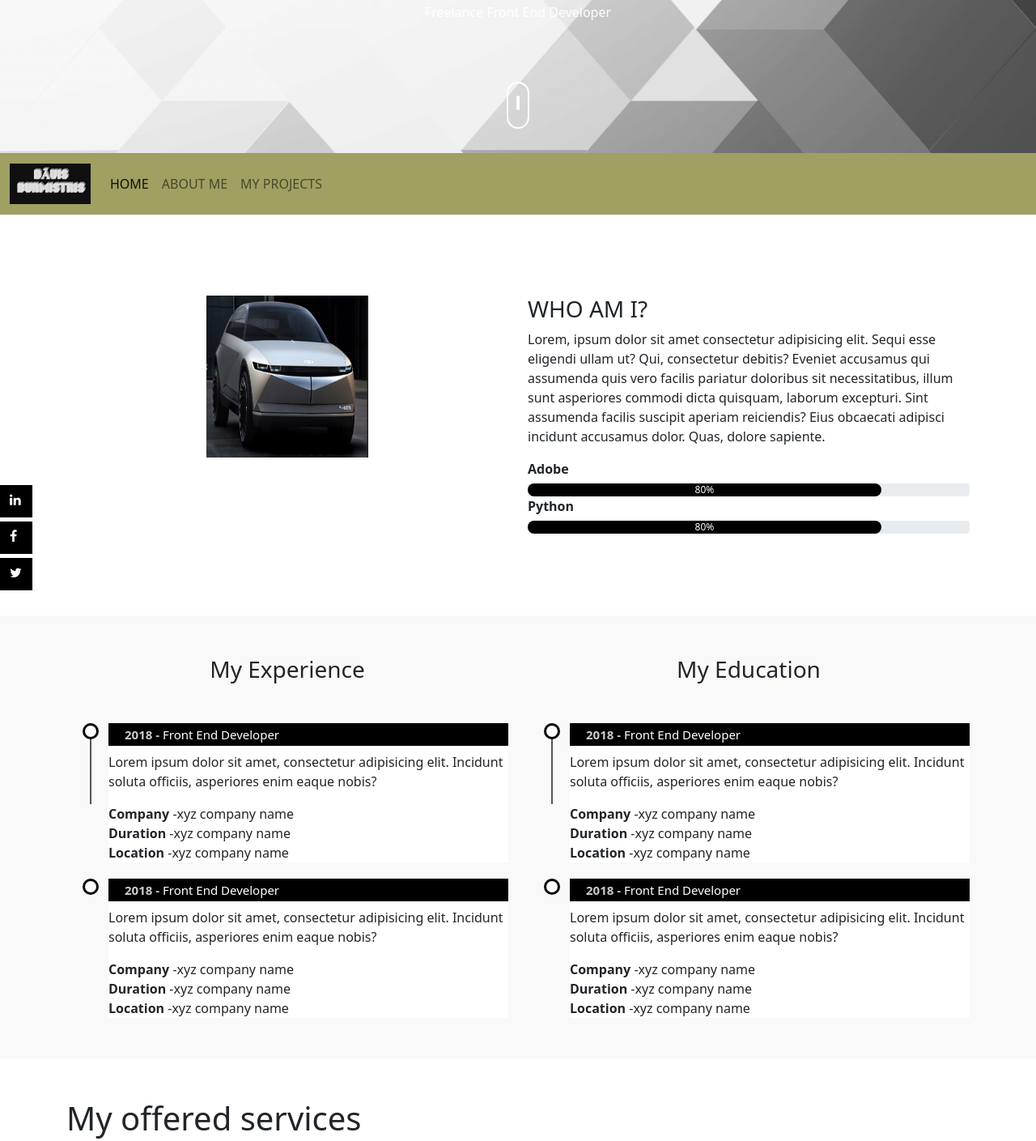
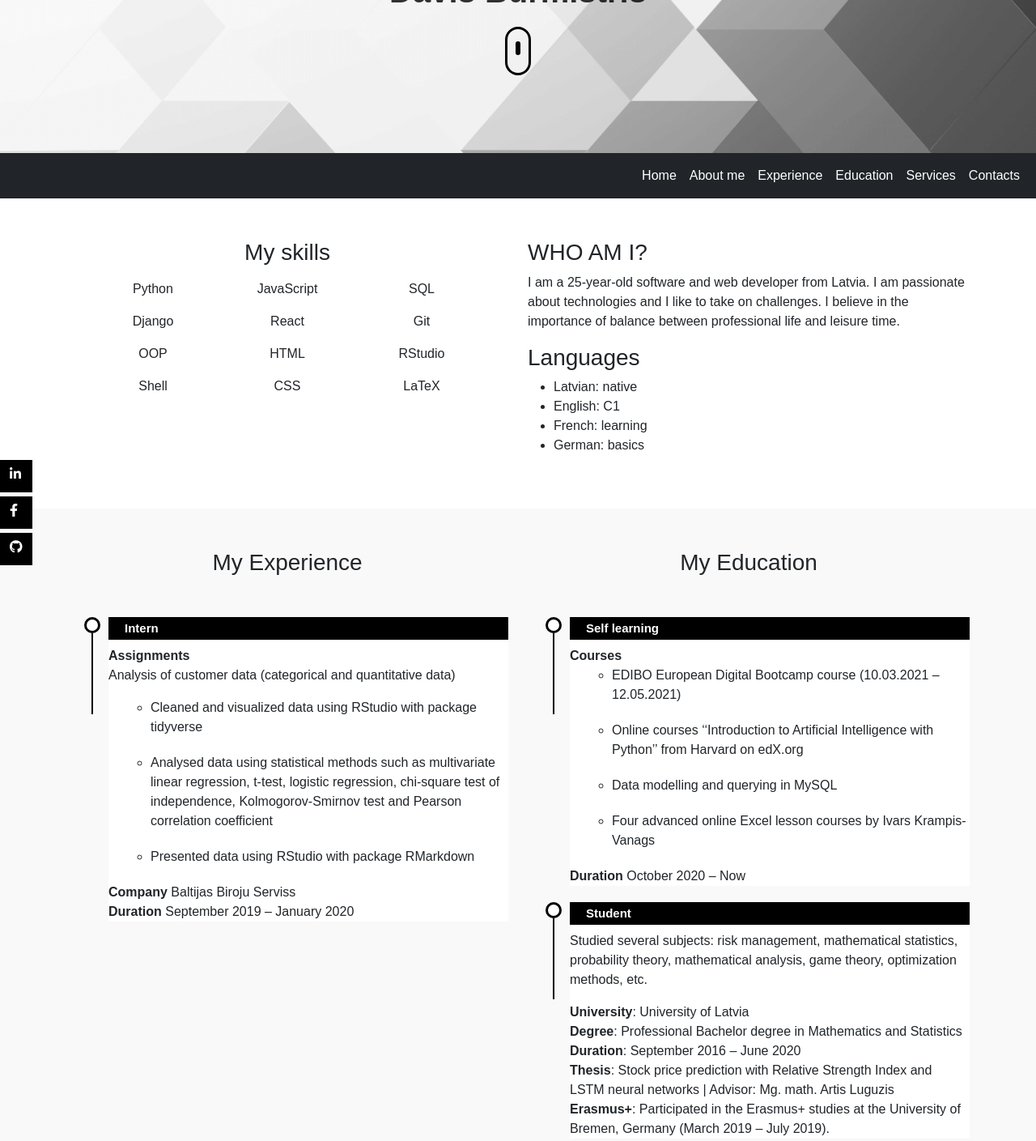
Before and after one commit to piladzis10/Portfolio, a plain HTML site: page index.html in a window 1280 px wide. Shown: the part 611-2020 px from the top of the page at 81% size. Drawn offline with nearby package versions, Linux system fonts and the light colour scheme.

Commit message:
first final website have to update cv

```diff
--- a/index.html
+++ b/index.html
@@ -5,123 +5,161 @@
     <meta http-equiv="X-UA-Compatible" content="IE=edge">
     <meta name="viewport" content="width=device-width, initial-scale=1.0">
     <title>Resume Website Template</title>
-    <link rel="stylesheet" href="style.css">
+
+    <link rel="preconnect" href="https://fonts.gstatic.com">
+
     <link href="https://cdn.jsdelivr.net/npm/bootstrap@5.0.0-beta3/dist/css/bootstrap.min.css" rel="stylesheet" integrity="sha384-eOJMYsd53ii+scO/bJGFsiCZc+5NDVN2yr8+0RDqr0Ql0h+rP48ckxlpbzKgwra6" crossorigin="anonymous">
     <!-- JavaScript Bundle with Popper -->
     <script src="https://cdn.jsdelivr.net/npm/bootstrap@5.0.0-beta3/dist/js/bootstrap.bundle.min.js" integrity="sha384-JEW9xMcG8R+pH31jmWH6WWP0WintQrMb4s7ZOdauHnUtxwoG2vI5DkLtS3qm9Ekf" crossorigin="anonymous"></script>
-    <link rel="stylesheet" href="https://cdnjs.cloudflare.com/ajax/libs/font-awesome/4.7.0/css/font-awesome.min.css">
+    <link rel="stylesheet" href="https://use.fontawesome.com/releases/v5.15.3/css/all.css" integrity="sha384-SZXxX4whJ79/gErwcOYf+zWLeJdY/qpuqC4cAa9rOGUstPomtqpuNWT9wdPEn2fk" crossorigin="anonymous">
+    <link rel="stylesheet" href="./static/css/styles.css">
 </head>
 <body>
-    <!---------- Header Sevtion-------------->
+    <!---------- Header Section-------------->
     <section id="header">
         <div class="container text-center">
             <div class="user-box">
-                <img src="img/user1.jpeg" width=300 height=400>
+                <img src="./static/img/myimage.jfif" width=250 height=400>
                 <h1>Dāvis Burmistris</h1>
-                <p>Freelance Front End Developer</p>
+            </div>
+        <div class="scroll-btn">
+            <div class="scroll-bar">
+                <a href="#user-info"><span></span></a>
             </div>
         </div>
-        <div class="scroll-btn">
-            <div class="scroll-bar">
-                <a href="#about"><span></span></a>
-            </div>
-        </div>
+    </div>
     </section>
     <!---------User-Info Sectiom---------->
     <section id="user-info">
-        <div class="nav-bar">
-            <nav class="navbar navbar-expand-lg navbar-light">
+            <nav class="navbar sticky-top navbar-expand-sm navbar-dark bg-dark" id="navbar">
                 <div class="container-fluid">
-                <a class="navbar-brand" href="#"><img src="img/davis.png"></a>
                 <button class="navbar-toggler" type="button" data-bs-toggle="collapse" data-bs-target="#navbarSupportedContent" aria-controls="navbarSupportedContent" aria-expanded="false" aria-label="Toggle navigation">
                     <span class="navbar-toggler-icon"></span>
                 </button>
                 <div class="collapse navbar-collapse" id="navbarSupportedContent">
-                    <ul class="navbar-nav me-auto mb-2 mb-lg-0">
+                    <ul class="navbar-nav ml-auto mb-2 mb-lg-0 ">
                         <li class="nav-item">
-                            <a class="nav-link active" aria-current="page" href="#top">HOME</a>
+                            <a class="nav-link" style="color:white;" aria-current="page" href="#top">Home</a>
                         </li>
                         <li class="nav-item">
-                            <a class="nav-link" href="#resume">ABOUT ME</a>
+                            <a class="nav-link" style="color:white;" href="#about">About me</a>
                         </li>
                         <li class="nav-item">
-                            <a class="nav-link" href="#">MY PROJECTS</a>
+                            <a class="nav-link" style="color:white;" href="#experience">Experience</a>
+                    </li>
+                    <li class="nav-item">
+                        <a class="nav-link" style="color:white;" href="#education">Education</a>
+                    </li>
+                    <li class="nav-item">
+                        <a class="nav-link" style="color:white;" href="#services">Services</a>
+                    </li>
+                    <li class="nav-item">
+                        <a class="nav-link" style="color:white;" href="#contact">Contacts</a>
                     </li>
                     </ul>
                 </div>
                 </div>
             </nav>
-        </div>
+
           <div class="about container" id="about">
-              <div class="row">
+              <div class="row" id="aboutme">
                   <div class="col-md-6 text-center">
-                      <img src="img/user2.jpg" height=100 width=200 class="profile-img">
-                  </div>
-                  <div class= "col-md-6">
+                    <h3>My skills</h3>
+                        <div class="container">
+                            <div class="row mx-auto">
+                              <div class="element col-3">Python</div>
+                              <div class="element col-3">JavaScript</div>
+                              <div class="element col-3">SQL</div>
+                            </div>
+                            <div class="row mx-auto">
+                                <div class="element col-3">Django</div>
+                                <div class="element col-3">React</div>
+                                <div class="element col-3">Git</div>
+                            </div>
+                            <div class="row mx-auto">
+                                <div class="element col-3">OOP</div>
+                                <div class="element col-3">HTML</div>
+                                <div class="element col-3">RStudio</div>
+                            </div>
+                            <div class="row mx-auto">
+                                <div class="element col-3">Shell</div>
+                                <div class="element col-3">CSS</div>
+                                <div class="element col-3">LaTeX</div>
+                            </div>
+                        </div>
+                    </div>
+
+
+                  <div class="col-md-6 d-flex flex-column justify-content-center" id="wrapper1">
                       <h3>WHO AM I?</h3>
                       <p>
-                          Lorem, ipsum dolor sit amet consectetur adipisicing elit. Sequi esse eligendi ullam ut? Qui, consectetur debitis? Eveniet accusamus qui assumenda quis vero facilis pariatur doloribus sit necessitatibus, illum sunt asperiores commodi dicta quisquam, laborum excepturi. Sint assumenda facilis suscipit aperiam reiciendis? Eius obcaecati adipisci incidunt accusamus dolor. Quas, dolore sapiente.
+                        I am a 25-year-old software and web developer from Latvia. I am passionate about technologies and I like to take on challenges. I believe in the importance of balance between professional life and leisure time.
                       </p>
-                      <div class="skills-bar">
-                          <p>Adobe</p>
-                          <div class="progress">
-                              <div class="progress-bar" style="width: 80%;">80%</div>
-                          </div>
-
-                          <p>Python</p>
-                          <div class="progress">
-                              <div class="progress-bar" style="width: 80%;">80%</div>
-                          </div>
-                      </div>
+                      <h3>Languages</h3>
+                      <ul>
+                          <li>Latvian: native</li>
+                          <li>English: C1</li>
+                          <li>French: learning</li>
+                          <li>German: basics</li>
+                      </ul>
                   </div>
               </div>
           </div>
           <!---------Social Icons-->
+          <div class="forabsolutposition">
           <div class="social-icons">
-              <ul><a href="#"></a><li><i class="fa fa-linkedin"></i></li>
-              </a><li><i class="fa fa-facebook"></i></li>
-            </a><li><i class="fa fa-twitter"></i></li>
+              <ul><li><a href="https://linkedin.com/in/dāvis-burmistris-a35ab8200" target="_blank"><i class="fab fa-linkedin-in"></i></a></li>
+                <li><a href="https://www.facebook.com/davis.burmistris" target="_blank"> <i class="fab fa-facebook-f"></i></a></li>
+                <li><a href="https://github.com/piladzis10?tab=repositories" target="_blank"> <i class="fab fa-github"></i></a></li>
         </ul>
+          </div>
           </div>
 
           <!------------Resume------------>
-          <div class="resume" id="resume">
+          <div class="resume">
               <div class="container">
                   <div class="row">
-                      <div class="col-md-6">
+                      <div class="col-md-6" id="experience">
                           <h3 class="text-center">My Experience</h3>
                           <ul class="timeline">
                               <li>
-                                  <h4><span>2018 - </span>Front End Developer</h4>
-                                  <p>Lorem ipsum dolor sit amet, consectetur adipisicing elit. Incidunt soluta officiis, asperiores enim eaque nobis?</p>
-                                  <b>Company</b> -xyz company name<br>
-                                  <b>Duration</b> -xyz company name<br>
-                                  <b>Location</b> -xyz company name<br>
+                                  <h4>Intern</h4>
+                                  <b>Assignments</b>
+                                  <p>Analysis of customer data (categorical and quantitative data)</p>
+                                  <ul>
+                                        <li>Cleaned and visualized data using RStudio with package tidyverse</li>
+                                        <li>Analysed data using statistical methods such as multivariate linear regression, t-test, logistic regression, chi-square test of independence, Kolmogorov-Smirnov test and Pearson correlation coefficient</li>
+                                        <li>Presented data using RStudio with package RMarkdown</li>
+                                    </ul>
+                                  <b>Company</b> Baltijas Biroju Serviss<br>
+                                  <b>Duration</b> September 2019 – January 2020<br>
                                 </li>
-                                <li>
-                                    <h4><span>2018 - </span>Front End Developer</h4>
-                                    <p>Lorem ipsum dolor sit amet, consectetur adipisicing elit. Incidunt soluta officiis, asperiores enim eaque nobis?</p>
-                                    <b>Company</b> -xyz company name<br>
-                                    <b>Duration</b> -xyz company name<br>
-                                    <b>Location</b> -xyz company name<br>
-                                </li>
+
                       </div>
-                      <div class="col-md-6">
+                      <div class="col-md-6" id="education">
                         <h3 class="text-center">My Education</h3>
                         <ul class="timeline">
-                            <li>
-                                <h4><span>2018 - </span>Front End Developer</h4>
-                                <p>Lorem ipsum dolor sit amet, consectetur adipisicing elit. Incidunt soluta officiis, asperiores enim eaque nobis?</p>
-                                <b>Company</b> -xyz company name<br>
-                                <b>Duration</b> -xyz company name<br>
-                                <b>Location</b> -xyz company name<br>
+
+                              <li>
+                                <h4>Self learning</h4>
+                                <b>Courses</b>
+                                <ul>
+                                      <li>EDIBO European Digital Bootcamp course (10.03.2021 – 12.05.2021)</li>
+                                      <li>Online courses ‘‘Introduction to Artificial Intelligence with Python’’ from Harvard on edX.org</li>
+                                      <li>Data modelling and querying in MySQL</li>
+                                      <li>Four advanced online Excel lesson courses by Ivars Krampis-Vanags</li>
+                                  </ul>
+
+                                <b>Duration</b> October 2020 – Now<br>
                               </li>
                               <li>
-                                  <h4><span>2018 - </span>Front End Developer</h4>
-                                  <p>Lorem ipsum dolor sit amet, consectetur adipisicing elit. Incidunt soluta officiis, asperiores enim eaque nobis?</p>
-                                  <b>Company</b> -xyz company name<br>
-                                  <b>Duration</b> -xyz company name<br>
-                                  <b>Location</b> -xyz company name<br>
+                                <h4>Student</h4>
+                                  <p>Studied several subjects: risk management, mathematical statistics, probability theory, mathematical analysis, game theory, optimization methods, etc.</p>
+                                  <b>University</b>: University of Latvia<br>
+                                  <b>Degree</b>: Professional Bachelor degree in Mathematics and Statistics <br>
+                                  <b>Duration</b>: September 2016 – June 2020<br>
+                                  <b>Thesis</b>: Stock price prediction with Relative Strength Index and LSTM neural networks | Advisor: Mg. math. Artis Luguzis<br>
+                                  <b>Erasmus+</b>: Participated in the Erasmus+ studies at the University of Bremen, Germany (March 2019 – July 2019).<br>
                               </li>
                         </div>
                   </div>
@@ -130,21 +168,29 @@
           <!--------Services-->
           <div class="services" id="services">
               <div class="container">
-                  <h1>My offered services</h1>
-                  <p class="text-center">Lorem ipsum, dolor sit amet consectetur adipisicing elit. Praesentium, laudantium?</p>
+                  <h1>What can I do</h1>
+                  <p>Currently I am looking for regular or freelance job opportunities in the web development, software development or machine learning fields.  </p>
                     <div class="row">
                         <div class="col-md-4">
                             <div class="services-box">
-                                <i class="fa fa-address-book"></i><i class="fab fa-accusoft"></i><span>Graphics</span>
-                                <p>Lorem ipsum dolor sit amet consectetur adipisicing elit. Doloremque, vitae?
+                                <i class="fab fa-internet-explorer"></i><span> Web development</span>
+                                <p>I have experience working with CSS, HTML, JavaScript, and with full web development stack: MySQL, Django and React.
 
                                 </p>
                             </div>
                         </div>
                         <div class="col-md-4">
                             <div class="services-box">
-                                <i class="fa fa-address-book"></i><i class="fab fa-accusoft"></i><span>Graphics</span>
-                                <p>Lorem ipsum dolor sit amet consectetur adipisicing elit. Doloremque, vitae?
+                                <i class="fa fa-spinner"></i><span>Software development</span>
+                                <p>
+                                    I have experience in creating small online 2D games (like snake and Ping Pong) and other small programs with Python.
+                                </p>
+                            </div>
+                        </div>
+                        <div class="col-md-4">
+                            <div class="services-box">
+                                <i class="fa fa-shuttle-van"></i><span>Machine learning</span>
+                                <p>From University times I have experience in data analysis, however, I enjoy machine learning more. Have some basic knowledge in this field.
 
                                 </p>
                             </div>
@@ -155,31 +201,34 @@
         <!-------contact-->
         <div class="contact" id="contact">
             <div class="container text-center">
+
                 <h1>Contact Me</h1>
-                <p class="text-center">
-                    Lorem ipsum dolor sit amet, consectetur adipisicing elit. Corrupti, quos?
 
-                </p>
                 <div class="row">
-                    <div class="col-md-4">
-                        <i class="fa fa-address-book"></i>
-                        <p>+3712657356</p>
+                    <div class="col-md-6">
                         <i class="fa fa-address-book"></i>
                         <p>+3712657356</p>
                     </div>
+
+                    <div class="col-md-6">
+                        <i class="fas fa-envelope-square"></i>
+                        <p>davis.burmistris@gmail.com</p>
+
+                    </div>
                 </div>
-                <button type="button" class="btn btn-primary"><i class="fa fa-address-book"></i> Resume</button>
-                <button type="button" class="btn btn-primary"><i class="fa fa-address-book"></i> Hire Me</button>
+                <a href="./static/pdf/cv.pdf" download="CV.pdf" type="button" class="btn btn-secondary" id="cv-button"><i class="fas fa-file"></i> CV</a>
+                <div class="small-social-icons">
+                    <a href="https://linkedin.com/in/dāvis-burmistris-a35ab8200" target="_blank"><i class="fab fa-linkedin-in"></i></a>
+                      <a href="https://www.facebook.com/davis.burmistris" target="_blank"> <i class="fab fa-facebook-f"></i></a>
+                      <a href="https://github.com/piladzis10?tab=repositories" target="_blank"> <i class="fab fa-github"></i></a>
+                </div>
             </div>
-        </div>
-        <div class="footer text-center">
-            <p>Made with <i class="fa fa-address-book"></i> by Davis</p>
         </div>
 
     </section>
 
     <!-----Smooth Scroll-->
-    <script src="smooth-scroll.js"></script>
+    <script src="./static/javascript/smooth-scroll.js"></script>
 
     <script>
         var scroll = new SmoothScroll('a[href*="#"]');
--- a/style.css
+++ b/static/css/styles.css
@@ -1,3 +1,28 @@
+@media (max-width: 630px) {
+    .social-icons {
+        display: none;
+    }
+}
+
+@media (min-width: 630px){
+    .small-social-icons{
+        display: none;
+    }
+}
+
+@media (max-height: 762px) {
+    .scroll-btn{
+        display:none;
+    }
+}
+
+@media (max-width: 767px) {
+    #wrapper1 h3{
+        text-align:center
+    }
+
+}
+
 body {
     margin: 0;
     padding: 0;
@@ -6,11 +31,18 @@ body {
 
 #header{
     height: 100vh;
-    background-image: url(img/background.png);
+    background-image: url(../img/background.png);
     background-color: linear-gradient(rgba(0,0,0,0.6),rgba(0,0,0,0.6));
     background-position: center;
     background-size: cover;
     background-attachment: fixed;
+}
+
+
+
+#aboutme{
+    margin-top:50px;
+    margin-bottom:50px;
 }
 
 .user-box{
@@ -22,34 +54,30 @@ body {
 
 .user-box img{
     border-radius: 50%;
-    width: 250px;
-    border: 2px solid #6caed5;
+    border: 3px solid #6caed5;
 }
 
 .user-box h1
 {
-    color: #fff;
+    color: black;
     font-weight: bold;
     margin: 10px;
-}
-
-.user-box p{
-    color: #fff;
+    opacity:80%;
 }
 
 .scroll-btn{
-    bottom: 30px;
+    bottom: 12%;
     position: absolute;
     left: 50%;
     transform: translateX(-50%);
-    border: 2px solid #fff;
+    border: 3px solid black;
     padding: 10px 10px 20px;
     border-radius: 30px;
-    color: black;
+
 }
 
 .scroll-bar span{
-    border: 2px solid #fff;
+    border: 3px solid black;
     font-size: 10px;
     border-radius: 30px;
 }
@@ -57,48 +85,29 @@ body {
 .scroll-bar{
     animation: mover is infinite alternate;
 }
+
 @keyframes mover {
     0%{transform: translateY(0);}
     100%{transform: translateY(10px);}
 }
 
+
 /*-------------About------------*/
-
 .about
 {
- padding-top:100px;
- padding-bottom: -130px;
+    padding:auto;
 }
 
-.profile-img
-{
-    height: 200px;
+.navbar-nav {
+    margin-left: auto;
 }
 
-.nav-bar{
-    top:0;
-    position: sticky;
-    z-index: 2;
-}
-
-.navbar{
-    background-color: rgb(159, 160, 97);
-}
-
-.navbar-brand img{
-    height: 50px;
-}
-
-.navbar-toogler{
-    color:white;
-}
-
-.navbar-nav{
-    float:right;
-}
-
-.nav-item{
-    float:right;
+.element{
+    margin:0.5rem;
+    border:0;
+    position:relative;
+    margin-left:auto;
+    margin-right: auto;
 
 }
 
@@ -108,20 +117,9 @@ body {
 
 }
 
-.progresss{
-    border-radius: 16px !important;
-    margin-bottom: 10px;
-}
-
-.progress-bar{
-    border-radius: 16px;
-    background-color: #000 !important;
-}
-
 /*-------Resume-------*/
 
 .resume{
-    margin-top: -50px;
     padding-top: 50px;
     padding-bottom: 30px;
     background: #f9f9f9;
@@ -136,22 +134,12 @@ body {
     position: relative;
 }
 
-.timeline:before {
-    content:"";
-    background:#555;
-    display:inline-block;
-    position: absolute;
-    left:29px;
-    width: 2px;
-    height: 100px;
-    z-index: 1;
-}
-
 .timeline li{
-    margin-top:20px;
+    margin-top:0;
     margin-bottom: 20px;
     margin-left: 20px;
     background-color: #fff;
+    position:relative;
 }
 
 .timeline li h4{
@@ -159,24 +147,33 @@ body {
     padding:5px 0 5px 20px;
     color :#fff;
     font-size: 15px;
+    font-weight: bold;
 }
 
-.timeline li h4 span{
-    font-weight: bold;
-    color: #ccc
+
+.timeline > li::after{
+    content:"";
+    background:black;
+    display: inline-block;
+    position: absolute;
+    left:-21px;
+    top:20px;
+    width: 2px;
+    height: 100px;
+    z-index: 1;
 }
 
-.timeline li:before{
+.timeline > li::before{
     content: "";
     background: #fff;
     display: inline-block;
     position: absolute;
     border-radius: 50%;
     border: 3px solid #000;
-    left: 20px;
+    left: -30px;
     width: 20px;
     height: 20px;
-    z-index: 1;
+    z-index: 0;
 }
 
 /*-------------Services-----------*/
@@ -187,7 +184,10 @@ body {
 
 .services h1{
     margin-bottom:15px;
+    text-align: center;
 }
+
+
 
 .services-box{
     background-color: #f9f9f9;
@@ -274,12 +274,17 @@ font-size: 20px;
 .footer{
     background-color: black;
     height: 50px;
-    margin-top: 50px;
     color: #fff;
     padding-top: 10px;
 }
 
 /*-------Social icons----------*/
+
+.forabsolutposition{
+    position: absolute;
+    height:100%;
+    width:100%;
+}
 
 .social-icons{
     top:50%;
@@ -305,9 +310,26 @@ font-size: 20px;
     background-color: black;
 }
 
+.social-icons ul li a{
+    color:white;
+}
+
 .social-icons ul li:hover{
     padding-left: 30px;
     width: 80px;
     transition: 1s;
 
 }
+
+#cv-button{
+    margin-bottom:3%;
+}
+
+.small-social-icons{
+    padding-bottom:15px;
+}
+
+.small-social-icons a{
+    margin:10px;
+    font-size:22px;
+}
```
Also changed, not shown: img/davis.png (deleted), img/user1.jpeg (deleted), img/user2.jpg (deleted), static/img/background.png (renamed from img/background.png), static/img/myimage.jfif (added), static/javascript/smooth-scroll.js (renamed from smooth-scroll.js), 1 other file.
